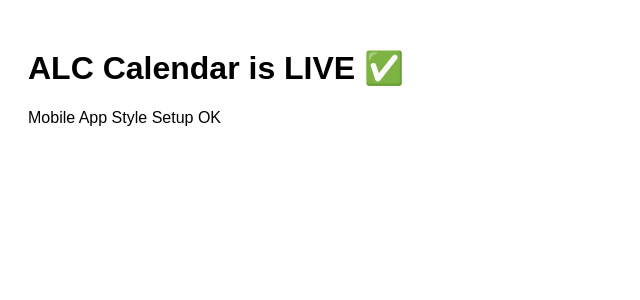
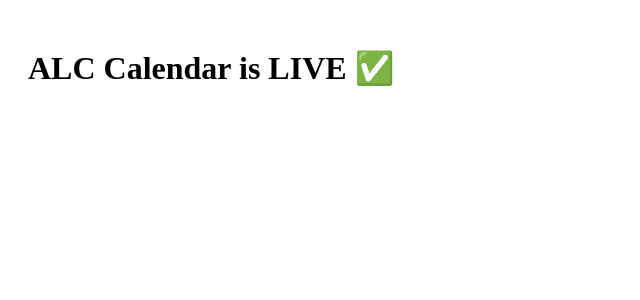
Before and after one commit to korkouanastasia4-lgtm/alc-calendar, a React (Vite) app: page / in a window 1280 px wide. Shown: the top 300 px of the page, without its empty margins (0-640 px from the left). Built offline with nearby package versions, Linux system fonts and the light colour scheme.

Commit message:
Update App.jsx

```diff
--- a/src/App.jsx
+++ b/src/App.jsx
@@ -1,11 +1,7 @@
 export default function App() {
   return (
-    <div style={{
-      padding: "20px",
-      fontFamily: "Arial"
-    }}>
+    <div style={{ padding: 20 }}>
       <h1>ALC Calendar is LIVE ✅</h1>
-      <p>Mobile App Style Setup OK</p>
     </div>
   )
 }
```
